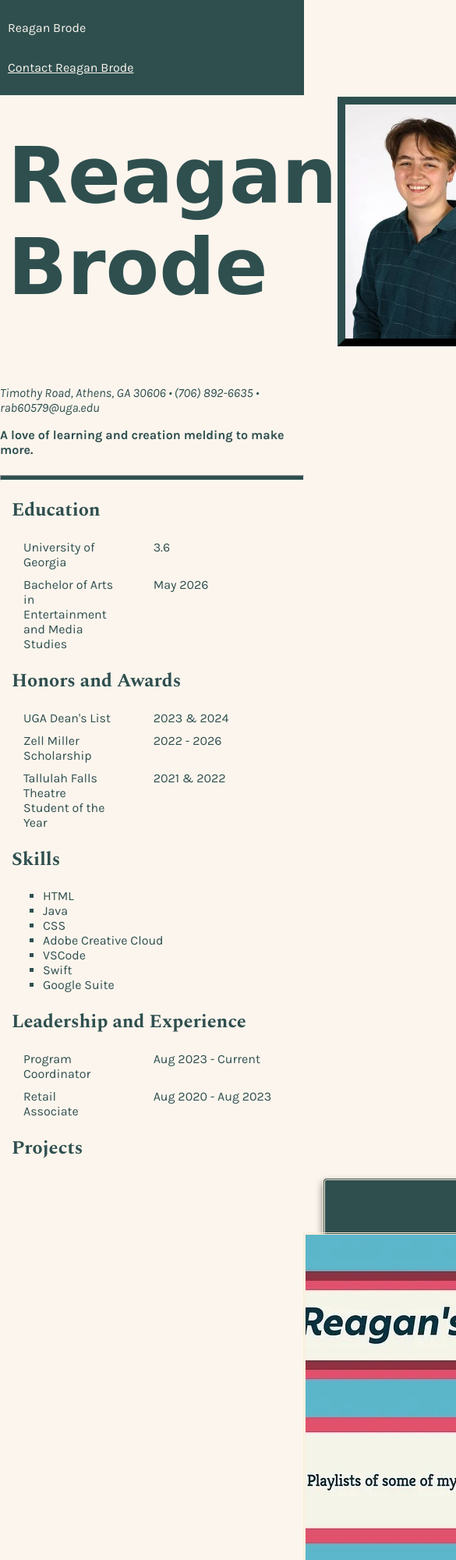
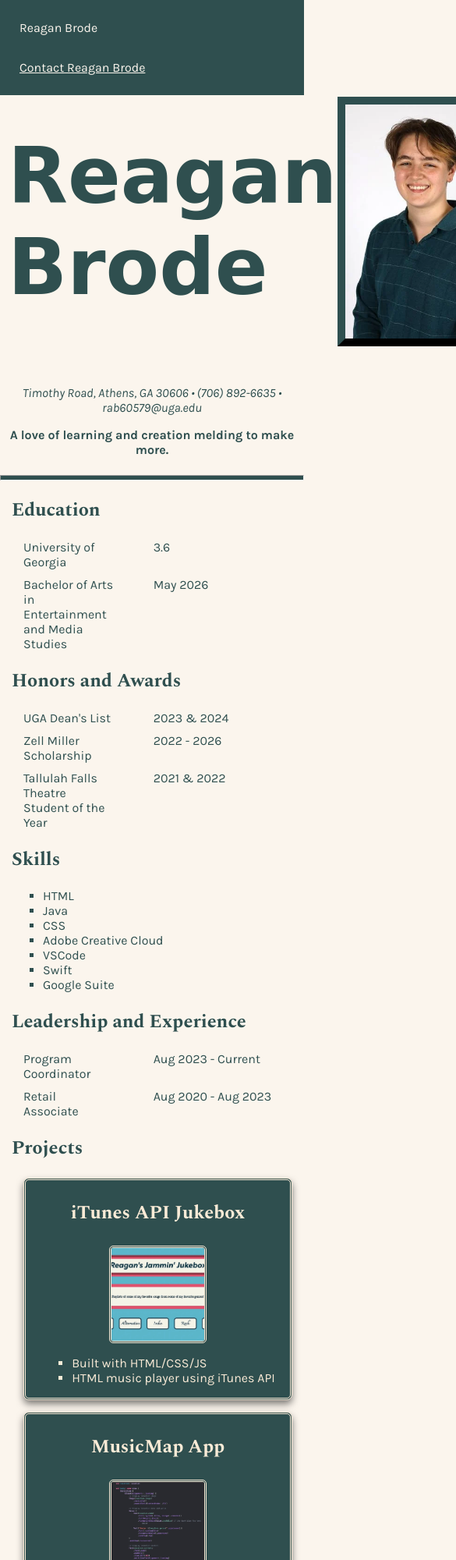
Before and after one commit to reaganbrode/reaganbrode.github.io, a website: page index.html in a window 390 px wide. Shown: the top 2000 px of the page at 78% size, 585 px wide, since content can reach past the window. Drawn offline with nearby package versions, Linux system fonts and the light colour scheme; a web font is replaced by a local one.

Commit message:
Update style.css

```diff
--- a/css/style.css
+++ b/css/style.css
@@ -9,7 +9,7 @@ body {
 
 /****************   Nav Section **********************/
 nav {
-  padding: 15px;
+  padding: 15px 25px 15px 25px;
   display: flex;
   justify-content: space-between;
 
@@ -50,7 +50,7 @@ footer a{
 header {
   display: flex;
   align-items: center;
-  justify-content: space-around;
+  justify-content: space-evenly;
   padding: 100px 10px 10px 10px;
 }
 
@@ -64,19 +64,21 @@ header img {
   border: 10px outset darkslategray;
 }
 
+.subheader{
+  width: 55%;
+  margin-left: 5%;
+  margin-right: auto;
+  text-align: center;
+}
+
 .address {
-  display: flex;
-  justify-content: space-around;
-
   font-family: "Karla", sans-serif;
   font-style: italic;
   color: darkslategrey;
 }
 
 .tagline {
-  display: flex;
   padding-bottom: 7px;
-  justify-content: space-around;
 
   font-family: "Karla", sans-serif;
   font-weight: 700;
@@ -137,21 +139,28 @@ section a:hover {
 	display: grid;
   grid-template-columns: 1fr 1fr 1fr;
   gap: 15px;
-  margin: 15px 15px 15px 0;
+  margin: 15px;
 }
 
 .card img {
+  max-width: 35%;
+  height: auto;
+
   border: 3px double antiquewhite;
-  border-radius: 3px;
+  border-radius: 5px;
 }
 
 .card {
   display: flex;
   flex-direction: column;
-  justify-content: center;
+  justify-content: space-between;
   align-items: center;
 
-  border-radius: 5px;
+  width: 100%;
+  min-height: 200px;
+  box-sizing: border-box;
+
+  border-radius: 7px;
   box-shadow: 0 5px 10px #00000080;
 
   background-color: darkslategray;
@@ -161,6 +170,7 @@ section a:hover {
 
 .card h3{
   color: antiquewhite;
+  font-size: 120%;
 }
 
 .card ul{
@@ -178,7 +188,7 @@ section a:hover {
       display: flex;
       flex-direction: column;
 
-      padding: 10px;
+      padding: 10px 25px 10px 25px;
     }
 
     .three-col {
@@ -188,7 +198,22 @@ section a:hover {
     }
 
     .card {
-      width: 90%;
+      width: 100%;
+    }
+
+    .card h3{
+      font-size: 150%;
+    }
+
+    .subheader {
+      width: 100%;
+      margin-left: auto;
+      margin-right: auto;
+      text-align: center;
+    }
+
+    .header {
+      text-align: center;
     }
 
 }
```
